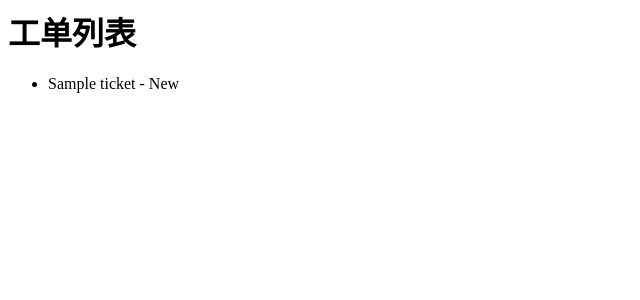
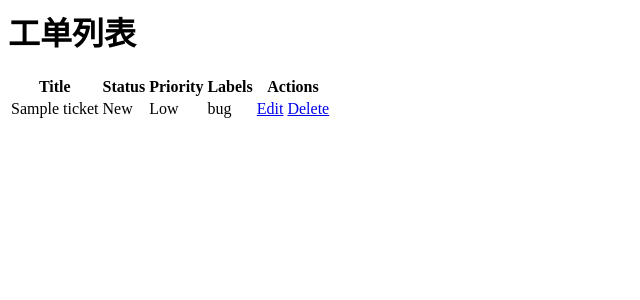
Before and after one commit to xiaopengfeik8s/ticket_system, a Django app: page /tickets/ in a window 1280 px wide. Shown: the top 300 px of the page, without its empty margins (0-640 px from the left). Run offline with Django 5.2, Linux system fonts and the light colour scheme; tables that the repository leaves empty hold one stand-in row (values such as "Sample post").

Commit message:
增加了一个表格来显示工单列表的标题、状态、优先级、标签以及操作链接，用户可以通过这些链接编辑或删除工单。

```diff
--- a/ticket_system/tickets/templates/tickets/ticket_list.html
+++ b/ticket_system/tickets/templates/tickets/ticket_list.html
@@ -1,7 +1,27 @@
 <!-- tickets/templates/tickets/ticket_list.html -->
 <h1>工单列表</h1>
-<ul>
+<table>
+    <tr>
+        <th>Title</th>
+        <th>Status</th>
+        <th>Priority</th>
+        <th>Labels</th>
+        <th>Actions</th>
+    </tr>
     {% for ticket in tickets %}
-    <li>{{ ticket.title }} - {{ ticket.get_status_display }}</li>
+    <tr>
+        <td>{{ ticket.title }}</td>
+        <td>{{ ticket.get_status_display }}</td>
+        <td>{{ ticket.get_priority_display }}</td>
+        <td>{{ ticket.labels }}</td>
+        <td>
+            <a href="{% url 'ticket_edit' pk=ticket.pk %}">Edit</a>
+            <a href="{% url 'ticket_delete' pk=ticket.pk %}">Delete</a>
+        </td>
+    </tr>
+    {% empty %}
+    <tr>
+        <td colspan="5">No tickets found.</td>
+    </tr>
     {% endfor %}
-</ul>
+</table>
```
Also changed, not shown: ticket_system/tickets/migrations/0003_alter_ticket_labels.py (added).
